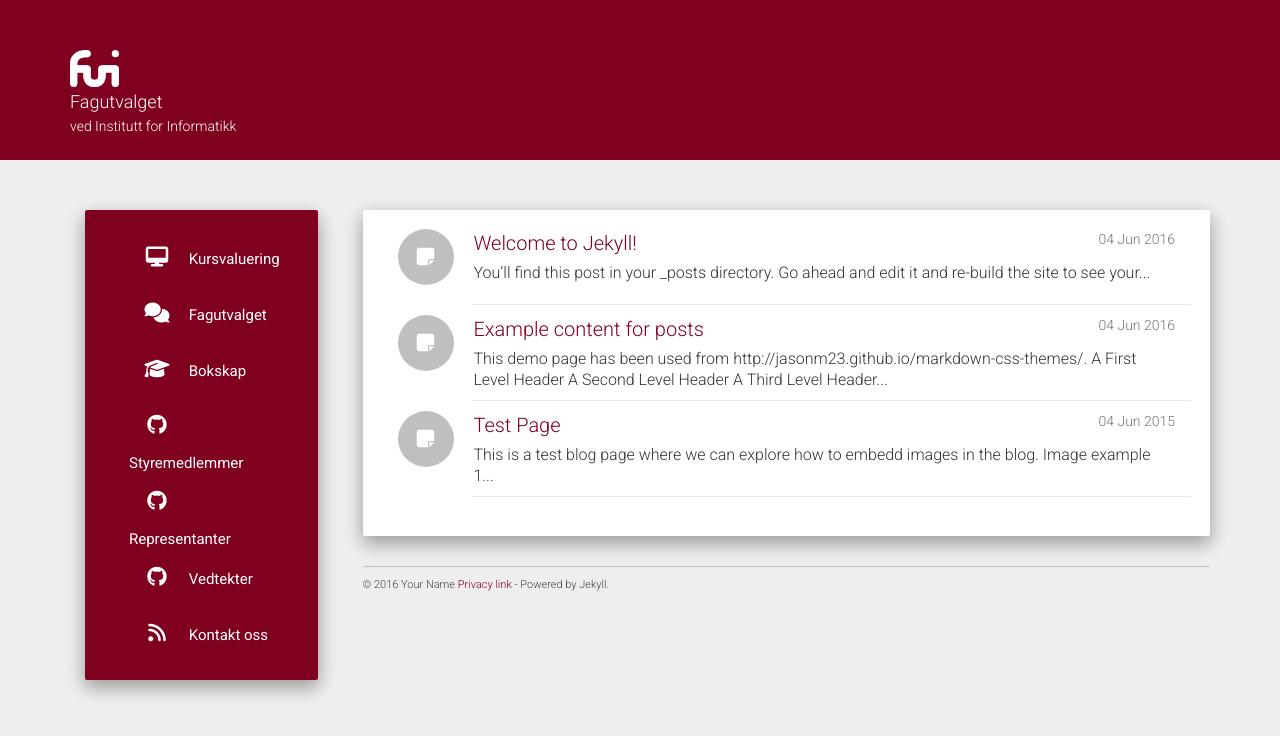
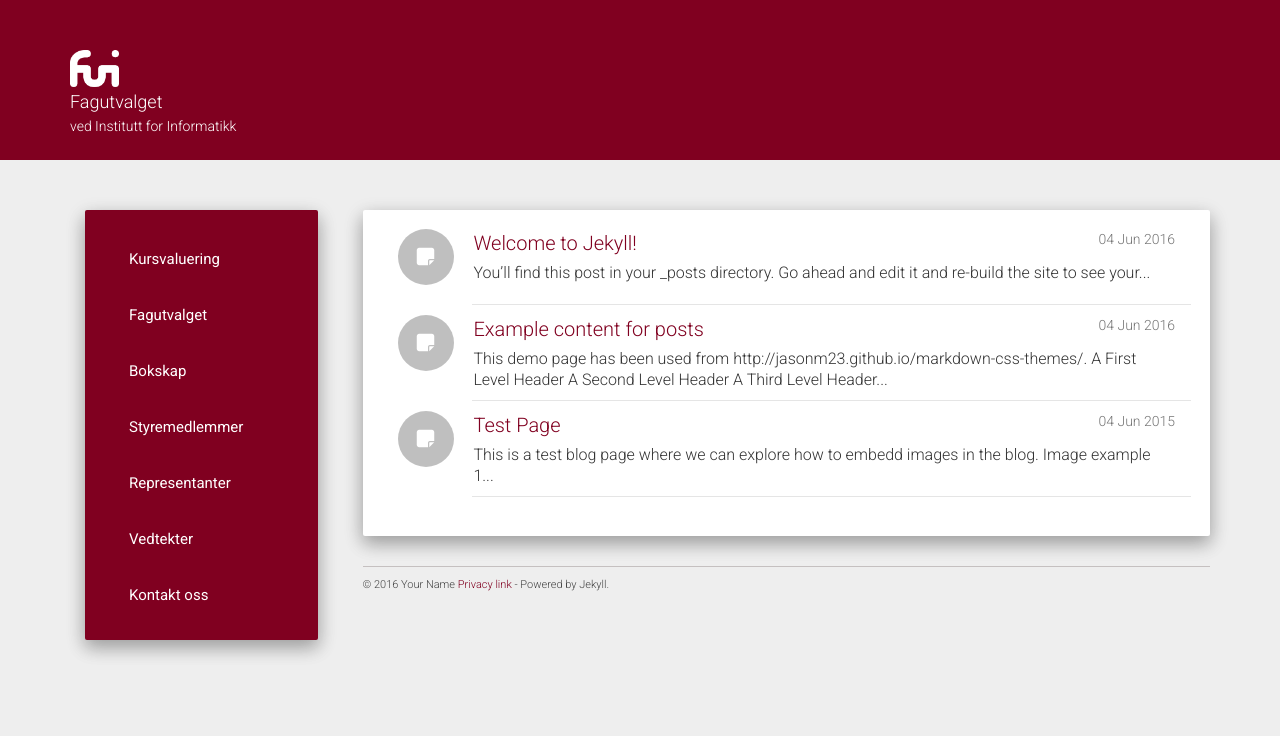
Before and after one commit to fui/fui.github.io, a Jekyll site: the page built from index.html, in a window 1280 px wide. Shown: the top 736 px of the page. Built offline with Jekyll 4.4.1, drawn with Linux system fonts in a browser that asks for light colours; nearby versions of some CDN libraries; the list of posts is cut into pages by our own code.

Commit message:
change menu items

```diff
--- a/_includes/navigation.html
+++ b/_includes/navigation.html
@@ -12,6 +12,6 @@
 	{% assign target = i.target %}
     {% unless target %} {% assign target = '_self' %} {% endunless %}
 	{% if pageurl == menuurl or page.layout == i.layout %} {% assign current = 'current-menu-item' %} {% endif %}
-	<li class="col-lg-12 col-md-12 col-sm-4 col-xs-12 {{ current }} {{ pageurl }}"><a href="{{ linkurl }}" target="{{ target }}"><i class="fa {{ i.icon }}"></i> {{ i.text }}</a></li>
+	<li class="col-lg-12 col-md-12 col-sm-4 col-xs-12 {{ current }} {{ pageurl }}"><a href="{{ linkurl }}" target="{{ target }}"><i></i> {{ i.text }}</a></li>
 {% endfor %}
 </ul>
```
